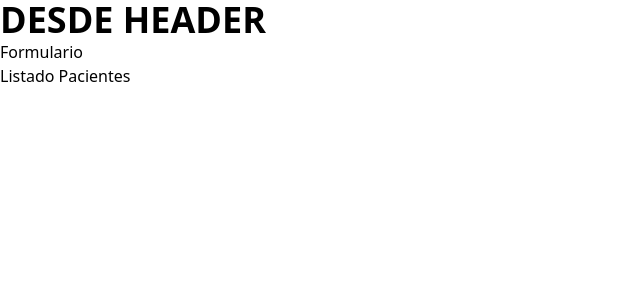
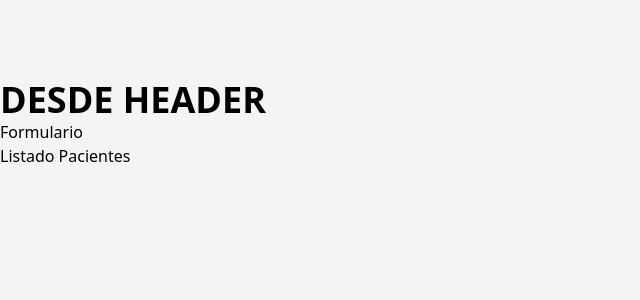
Before and after one commit to alicia-granados/MERN-EXPERIMENTS, a React (Vite) app in the folder Proyecto 1/citas_React/: page / in a window 1280 px wide. Shown: the top 300 px of the page, without its empty margins (0-640 px from the left). Built offline with nearby package versions, Linux system fonts and the light colour scheme.

Commit message:
feat: :sparkles: React:Primeras clases de tailwind

```diff
--- a/Proyecto 1/citas_React/index.html
+++ b/Proyecto 1/citas_React/index.html
@@ -6,7 +6,7 @@
     <meta name="viewport" content="width=device-width, initial-scale=1.0" />
     <title>Citas React</title>
   </head>
-  <body>
+  <body class = "bg-gray-100 h-screen">
     <div id="root"></div>
     <script type="module" src="/src/main.jsx"></script>
   </body>
--- a/Proyecto 1/citas_React/src/App.jsx
+++ b/Proyecto 1/citas_React/src/App.jsx
@@ -5,11 +5,11 @@ import ListadoPacientes from "./components/ListadoPacientes";
 function App() {
 
   return (
-    <>
+    <div className= "container mt-20">
       <Header/>
       <Formulario/>
       <ListadoPacientes/>
-    </>
+    </div>
   )
 }
 
--- a/Proyecto 1/citas_React/src/components/Header.jsx
+++ b/Proyecto 1/citas_React/src/components/Header.jsx
@@ -1,6 +1,8 @@
 function Header(){
     return (
-        <h1 className="text-4xl font-bold uppercase">Desde header</h1>
+        <div>
+            <h1 className="text-4xl font-bold uppercase">Desde header</h1>
+        </div>
     )
 }
 
```
